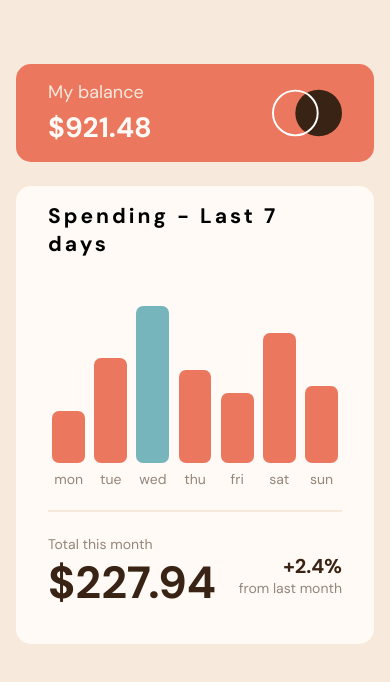
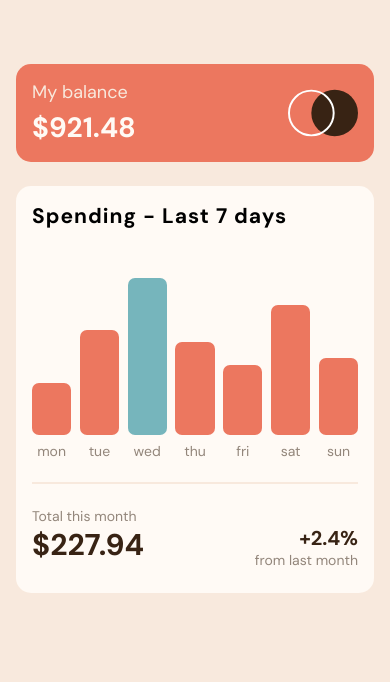
Before and after one commit to binoyam/Expenses-chart-component, a React (Create React App) app: page / in a window 390 px wide. Shown: the top 682 px of the page. Built offline with nearby package versions, Linux system fonts and the light colour scheme.

Commit message:
finsished

```diff
--- a/src/components/bar/Bar.js
+++ b/src/components/bar/Bar.js
@@ -1,9 +1,10 @@
-import React from "react";
+import React, { useState } from "react";
 import "./bar.css";
 
 function Bar({ d, data }) {
   //   console.log(data);
   //   console.log(d);
+  const [isHovered, setIsHovered] = useState(false);
 
   const barStyle = {
     height: `${d.amount * 3}px`,
@@ -22,14 +23,21 @@ function Bar({ d, data }) {
 
   const maxAmount = findMaxAmount();
 
+  function handleMouseEnter() {
+    setIsHovered(true);
+  }
+  function handleMouseLeave() {
+    setIsHovered(false);
+  }
   return (
     <div className="data">
       <div
+        onMouseEnter={handleMouseEnter}
+        onMouseLeave={handleMouseLeave}
         className={d.amount === maxAmount ? "bar max" : "bar"}
         style={barStyle}
       >
-      <span className="amount">$ {d.amount}</span>
-
+        {isHovered && <span className="amount">$ {d.amount}</span>}
       </div>
 
       <p className="day">{d.day}</p>
--- a/src/components/bar/bar.css
+++ b/src/components/bar/bar.css
@@ -5,14 +5,7 @@
   height: auto;
   text-align: center;
 }
-/* HOVER TO DISPLAY AMOUNT / NOT WORKING??!!*/
 
-.data:hover + .data .bar .amount{
-  visibility: visible;
-}
-.data:hover + .data .bar.max .amount{
-  visibility: visible;
-}
 /* AMOUNT */
 .amount {
   position: absolute;
@@ -25,7 +18,7 @@
   font-size: 15px;
   border-radius: 5px;
   background-color: var(--Darkbrown);
-  visibility: hidden;
+  /* visibility: hidden; */
 }
 /* CHART BAR */
 .data .bar {
@@ -51,3 +44,27 @@
   margin-top: 7px;
   color: var(--Mediumbrown);
 }
+@media only screen and (max-width: 590px) {
+  .data {
+    width: 12%;
+  }
+  .data .bar {
+    width: 100%;
+  }
+  .data .amount {
+    width: 94%;
+    padding: 5px 2px;
+  }
+}
+@media only screen and (max-width: 520px) {
+  .data .amount {
+    width: 120%;
+    font-size: 13px;
+    padding: 5px 1px;
+  }
+}
+@media only screen and (max-width:400px){
+  .data .amount{
+    width: 130%;
+  }
+}
--- a/src/components/expense/expense.css
+++ b/src/components/expense/expense.css
@@ -6,10 +6,25 @@
   padding: 1rem 2rem 2rem;
   display: flex;
   flex-direction: column;
-  /* gap: 2rem; */
 }
 .expense h1.spending {
   letter-spacing: 3px;
   font-weight: 700;
   margin-bottom: 1rem;
 }
+@media only screen and (max-width: 590px) {
+  .expense {
+    padding: 1rem 1rem 1.5rem;
+  }
+  .expense h1.spending {
+    letter-spacing: 2px;
+  }
+}
+@media only screen and (max-width: 520px) {
+  .expense h1.spending {
+    letter-spacing: 1px;
+  }
+  .border {
+    margin: 1.4rem 0;
+  }
+}
--- a/src/components/footer/footer.css
+++ b/src/components/footer/footer.css
@@ -25,3 +25,8 @@
   font-weight: 700;
   color: var(--Darkbrown);
 }
+@media only screen and (max-width: 520px) {
+  .total-div h1.total {
+    font-size: 30px;
+  }
+}
--- a/src/components/header/header.css
+++ b/src/components/header/header.css
@@ -33,3 +33,8 @@
   width: 100%;
   object-fit: cover;
 }
+@media only screen and (max-width: 590px) {
+  .top {
+    padding: 1rem;
+  }
+}
--- a/src/index.css
+++ b/src/index.css
@@ -48,7 +48,7 @@ img {
   background-color: var(--Cream);
   margin: 2rem 0;
 }
- /* RESPONSIVE STYLING */
+/* RESPONSIVE STYLING */
 @media only screen and (max-width: 1330px) {
   .hero {
     width: 45%;
@@ -91,42 +91,15 @@ img {
   .hero {
     width: 95%;
   }
-  .top {
-    padding: 1rem;
-  }
-  .expense {
-    padding: 1rem 1rem 1.5rem;
-  }
-  .data {
-    width: 12%;
-  }
-  .data .bar {
-    width: 100%;
-  }
-  .data .amount {
-    width: 94%;
-    padding: 5px 2px;
-  }
 }
 @media only screen and (max-width: 520px) {
   body {
     font-size: 14px;
   }
-  .app{
+  .app {
     align-items: flex-start;
   }
-  .hero{
+  .hero {
     margin-top: 4rem;
   }
-  .data .amount {
-    width: 120%;
-    font-size: 13px;
-    padding: 5px 1px;
-  }
-  .total-div h1.total {
-    font-size: 30px;
-  }
-  .border {
-    margin: 1.4rem 0;
-  }
 }
```
